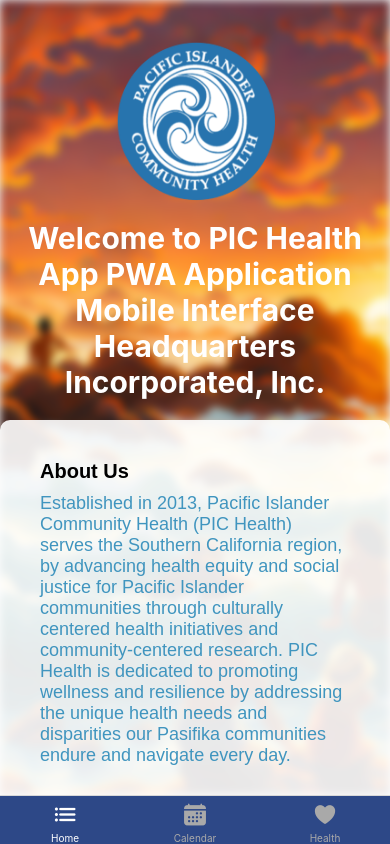
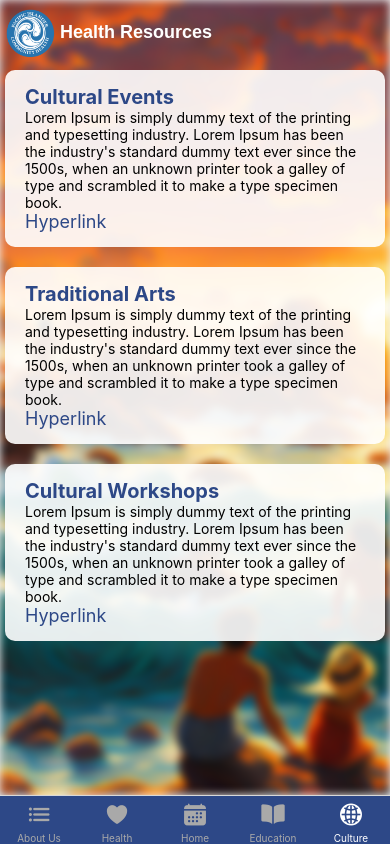
Before and after one commit to ntpotraz/PIC-Health-App, a React Native app: screen /Culture in a window 390 px wide. Built offline with nearby package versions, Linux system fonts and the light colour scheme.

Commit message:
5 nav icons + updated screens

```diff
--- a/App.js
+++ b/App.js
@@ -1,11 +1,13 @@
-import "@expo/metro-runtime";
+import React from 'react';
 import { NavigationContainer } from '@react-navigation/native';
 import { createBottomTabNavigator } from '@react-navigation/bottom-tabs';
+import Icon from 'react-native-vector-icons/Ionicons';
+import HomeScreen from './screens/HomeScreen';
+import HealthScreen from './screens/HealthScreen';
+import CalendarScreen from './screens/CalendarScreen';
+import EducationScreen from './screens/EducationScreen';
+import CultureScreen from './screens/CultureScreen';
 import { StyleSheet } from 'react-native';
-import CalendarScreen from "./screens/CalendarScreen";
-import HomeScreen from './screens/HomeScreen';
-import Icon from 'react-native-vector-icons/Ionicons';
-import HealthScreen from "./screens/HealthScreen";
 
 const Tab = createBottomTabNavigator();
 
@@ -13,16 +15,21 @@
   return (
     <NavigationContainer>
       <Tab.Navigator
+        initialRouteName="Home" // Set the initial route to Home (CalendarScreen)
         screenOptions={({ route }) => ({
           tabBarIcon: ({ color, size }) => {
             let iconName;
 
-            if (route.name === 'Home') {
+            if (route.name === 'About Us') {
               iconName = 'list';
-            } else if (route.name === 'Calendar') {
+            } else if (route.name === 'Home') {
               iconName = 'calendar';
             } else if (route.name === 'Health') {
               iconName = 'heart';
+            } else if (route.name === 'Education') {
+              iconName = 'book';
+            } else if (route.name === 'Culture') {
+              iconName = 'globe';
             }
 
             return <Icon name={iconName} size={size} color={color} />;
@@ -35,9 +42,11 @@
           }
         })}
       >
-        <Tab.Screen name="Home" component={HomeScreen} />
-        <Tab.Screen name="Calendar" component={CalendarScreen} />
+        <Tab.Screen name="About Us" component={HomeScreen} />
         <Tab.Screen name="Health" component={HealthScreen} />
+        <Tab.Screen name="Home" component={CalendarScreen} />
+        <Tab.Screen name="Education" component={EducationScreen} />
+        <Tab.Screen name="Culture" component={CultureScreen} />
       </Tab.Navigator>
     </NavigationContainer>
   );
--- /dev/null
+++ b/screens/CultureScreen.jsx
@@ -0,0 +1,105 @@
+import React from 'react';
+import { ImageBackground, Text, View, StyleSheet, ScrollView, Linking, TouchableOpacity } from 'react-native';
+import { SafeAreaView } from 'react-native-safe-area-context';
+import Header from '../components/Header';
+
+export default function CultureScreen() {
+  return (
+    <SafeAreaView edges={["top"]} style={styles.container}>
+      <ImageBackground
+        source={require("../assets/background.png")}
+        resizeMode="cover"
+        style={styles.image}
+        blurRadius={4}
+      >
+        <Header />
+        <ScrollView>
+          <View style={{ flex: 1, margin: 5, borderRadius: 10 }}>
+
+            <View style={textBox.container}>
+              <Text style={textBox.title}>Cultural Events</Text>
+              <Text style={textBox.text}>
+                Lorem Ipsum is simply dummy text of the printing and typesetting industry.
+                Lorem Ipsum has been the industry's standard dummy text ever since the 1500s,
+                when an unknown printer took a galley of type and scrambled it to make a type
+                specimen book.
+              </Text>
+              <TouchableOpacity onPress={() => Linking.openURL('https://google.com')}>
+                <Text style={textBox.link}>
+                  Hyperlink
+                </Text>
+              </TouchableOpacity>
+            </View>
+
+            <View style={textBox.container}>
+              <Text style={textBox.title}>Traditional Arts</Text>
+              <Text style={textBox.text}>
+                Lorem Ipsum is simply dummy text of the printing and typesetting industry.
+                Lorem Ipsum has been the industry's standard dummy text ever since the 1500s,
+                when an unknown printer took a galley of type and scrambled it to make a type
+                specimen book.
+              </Text>
+              <TouchableOpacity onPress={() => Linking.openURL('https://google.com')}>
+                <Text style={textBox.link}>
+                  Hyperlink
+                </Text>
+              </TouchableOpacity>
+            </View>
+
+            <View style={textBox.container}>
+              <Text style={textBox.title}>Cultural Workshops</Text>
+              <Text style={textBox.text}>
+                Lorem Ipsum is simply dummy text of the printing and typesetting industry.
+                Lorem Ipsum has been the industry's standard dummy text ever since the 1500s,
+                when an unknown printer took a galley of type and scrambled it to make a type
+                specimen book.
+              </Text>
+              <TouchableOpacity onPress={() => Linking.openURL('https://google.com')}>
+                <Text style={textBox.link}>
+                  Hyperlink
+                </Text>
+              </TouchableOpacity>
+            </View>
+
+          </View>
+        </ScrollView>
+      </ImageBackground>
+    </SafeAreaView>
+  );
+}
+
+const styles = StyleSheet.create({
+  container: {
+    flex: 1,
+    justifyContent: 'center',
+    alignItems: 'center',
+  },
+  image: {
+    flex: 1,
+    width: "100%",
+    height: "100%",
+  },
+});
+
+const textBox = StyleSheet.create({
+  container: {
+    backgroundColor: 'rgba(255, 255, 255, .9)',
+    marginBottom: 20,
+    paddingVertical: 15,
+    paddingHorizontal: 20,
+    borderRadius: 10,
+  },
+  title: {
+    fontSize: 20,
+    fontWeight: 'bold',
+    color: 'rgba(45, 72, 135, 1)',
+  },
+  text: {
+    color: 'black',
+  },
+  link: {
+    padding: 0,
+    color: 'rgba(45, 72, 135, 1)',
+    fontSize: 18,
+  }
+});
--- /dev/null
+++ b/screens/EducationScreen.jsx
@@ -0,0 +1,105 @@
+import React from 'react';
+import { ImageBackground, Text, View, StyleSheet, ScrollView, Linking, TouchableOpacity } from 'react-native';
+import { SafeAreaView } from 'react-native-safe-area-context';
+import Header from '../components/Header';
+
+export default function EducationScreen() {
+  return (
+    <SafeAreaView edges={["top"]} style={styles.container}>
+      <ImageBackground
+        source={require("../assets/background.png")}
+        resizeMode="cover"
+        style={styles.image}
+        blurRadius={4}
+      >
+        <Header />
+        <ScrollView>
+          <View style={{ flex: 1, margin: 5, borderRadius: 10 }}>
+
+            <View style={textBox.container}>
+              <Text style={textBox.title}>Education Programs</Text>
+              <Text style={textBox.text}>
+                Lorem Ipsum is simply dummy text of the printing and typesetting industry.
+                Lorem Ipsum has been the industry's standard dummy text ever since the 1500s,
+                when an unknown printer took a galley of type and scrambled it to make a type
+                specimen book.
+              </Text>
+              <TouchableOpacity onPress={() => Linking.openURL('https://google.com')}>
+                <Text style={textBox.link}>
+                  Hyperlink
+                </Text>
+              </TouchableOpacity>
+            </View>
+
+            <View style={textBox.container}>
+              <Text style={textBox.title}>Online Courses</Text>
+              <Text style={textBox.text}>
+                Lorem Ipsum is simply dummy text of the printing and typesetting industry.
+                Lorem Ipsum has been the industry's standard dummy text ever since the 1500s,
+                when an unknown printer took a galley of type and scrambled it to make a type
+                specimen book.
+              </Text>
+              <TouchableOpacity onPress={() => Linking.openURL('https://google.com')}>
+                <Text style={textBox.link}>
+                  Hyperlink
+                </Text>
+              </TouchableOpacity>
+            </View>
+
+            <View style={textBox.container}>
+              <Text style={textBox.title}>Workshops</Text>
+              <Text style={textBox.text}>
+                Lorem Ipsum is simply dummy text of the printing and typesetting industry.
+                Lorem Ipsum has been the industry's standard dummy text ever since the 1500s,
+                when an unknown printer took a galley of type and scrambled it to make a type
+                specimen book.
+              </Text>
+              <TouchableOpacity onPress={() => Linking.openURL('https://google.com')}>
+                <Text style={textBox.link}>
+                  Hyperlink
+                </Text>
+              </TouchableOpacity>
+            </View>
+
+          </View>
+        </ScrollView>
+      </ImageBackground>
+    </SafeAreaView>
+  );
+}
+
+const styles = StyleSheet.create({
+  container: {
+    flex: 1,
+    justifyContent: 'center',
+    alignItems: 'center',
+  },
+  image: {
+    flex: 1,
+    width: "100%",
+    height: "100%",
+  },
+});
+
+const textBox = StyleSheet.create({
+  container: {
+    backgroundColor: 'rgba(255, 255, 255, .9)',
+    marginBottom: 20,
+    paddingVertical: 15,
+    paddingHorizontal: 20,
+    borderRadius: 10,
+  },
+  title: {
+    fontSize: 20,
+    fontWeight: 'bold',
+    color: 'rgba(45, 72, 135, 1)',
+  },
+  text: {
+    color: 'black',
+  },
+  link: {
+    padding: 0,
+    color: 'rgba(45, 72, 135, 1)',
+    fontSize: 18,
+  }
+});
```
